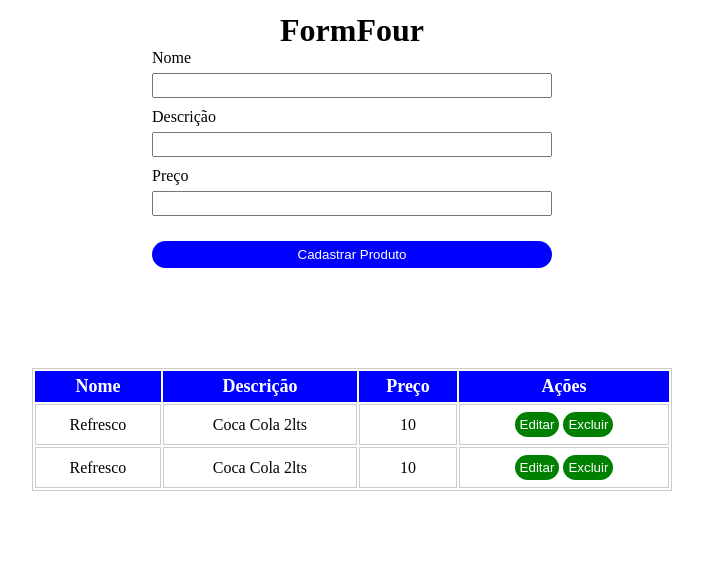
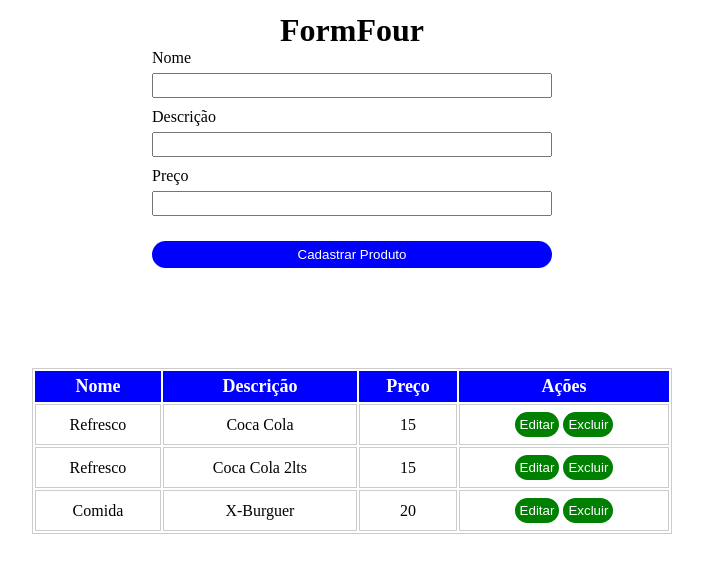
Before and after one commit to GabrielProjec/FormLive, a React (Vite) app: page / in a window 1280 px wide. Shown: the top 570 px of the page, without its empty margins (288-991 px from the left). Built offline with nearby package versions, Linux system fonts and the light colour scheme; data requests are answered from the project's data file.

Commit message:
crudFormFour

```diff
--- a/db.json
+++ b/db.json
@@ -2,15 +2,21 @@
   "produtos": [
     {
       "nome": "Refresco",
-      "descricao": "Coca Cola 2lts",
-      "preco": "10",
+      "descricao": "Coca Cola ",
+      "preco": "15",
       "id": "dea1"
     },
     {
       "nome": "Refresco",
       "descricao": "Coca Cola 2lts",
-      "preco": "10",
+      "preco": "15",
       "id": "0f26"
+    },
+    {
+      "nome": "Comida",
+      "descricao": "X-Burguer",
+      "preco": "20",
+      "id": "41ce"
     }
   ]
 }
--- a/src/components/FormFour/index.tsx
+++ b/src/components/FormFour/index.tsx
@@ -22,11 +22,11 @@ function FormFour() {
     const {
         register,
         handleSubmit,
-        reset,
+
         formState: { errors },
     } = useForm<Produto>()
     const [produtos, setProdutos] = useState<Produto[]>([]);
-    const [formValues , setFormValue] = useState<Produto>({
+    const [formValues, setFormValues] = useState<Produto>({
         id: 0,
         nome: '',
         descricao: '',
@@ -58,7 +58,11 @@ function FormFour() {
                 data
             );
             setProdutos((prevProdutos) => [...prevProdutos, response.data]);
-            reset()
+            setFormValues({
+                nome: "",
+                descricao: "",
+                preco: ""
+            })
             Swal.fire({
                 position: "center",
                 icon: "success",
@@ -78,15 +82,19 @@ function FormFour() {
             const response = await api.put(`/produtos/${produtoId}`,
                 data
             );
-            const produtoAtualizado =  response.data;
+            const produtoAtualizado = response.data;
 
             setProdutos((prevProdutos) =>
                 prevProdutos.map((produto) =>
                     produto.id === produtoId ? produtoAtualizado : produto
                 )
             );
-            reset()
             setProdutoId(null);
+            setFormValues({
+                nome: "",
+                descricao: "",
+                preco: ""
+            })
             Swal.fire({
                 position: "center",
                 icon: "success",
@@ -100,7 +108,12 @@ function FormFour() {
     };
 
     const editarProduto = (produto: Produto) => {
-        reset(produto)
+        setFormValues({
+            id: produto.id,
+            nome: produto.nome || "",
+            descricao: produto.descricao || "",
+            preco: produto.preco.toString() || ""
+        })
         setProdutoId(produto.id || null);
     }
 
@@ -191,7 +204,13 @@ function FormFour() {
                                     <td>{produto.preco}</td>
                                     <td>
                                         <button onClick={() => editarProduto(produto)}>Editar</button>
-                                        <button onClick={() => deletarProduto(produto.id )}>Excluir</button>
+                                        <button onClick={() => {
+                                            if (produto.id !== undefined) {
+                                                deletarProduto(produto.id);
+                                            } else {
+                                                console.error("O ID do produto está indefinido.");
+                                            }
+                                        }}>Excluir</button>
                                     </td>
                                 </tr>
                             ))
```
